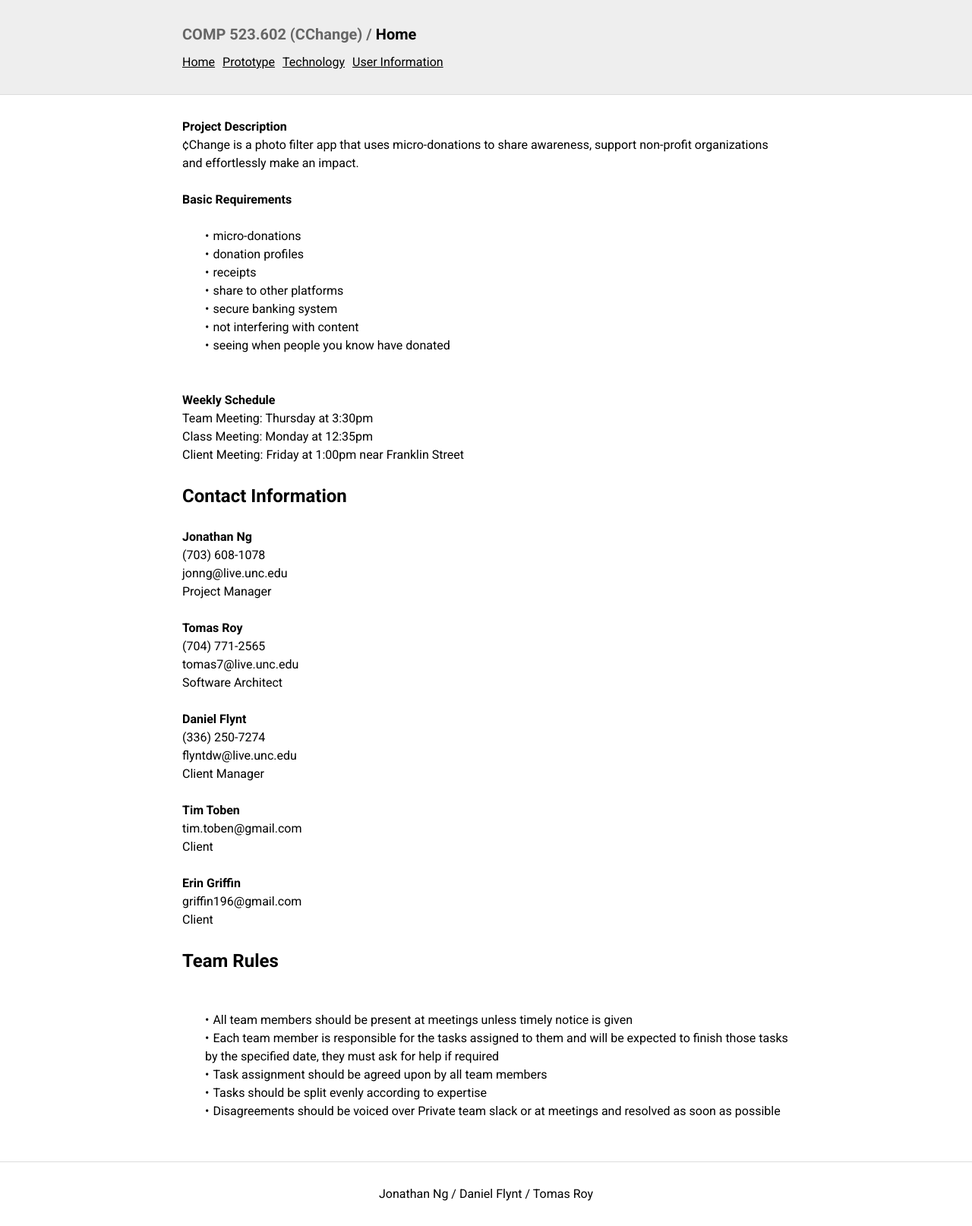
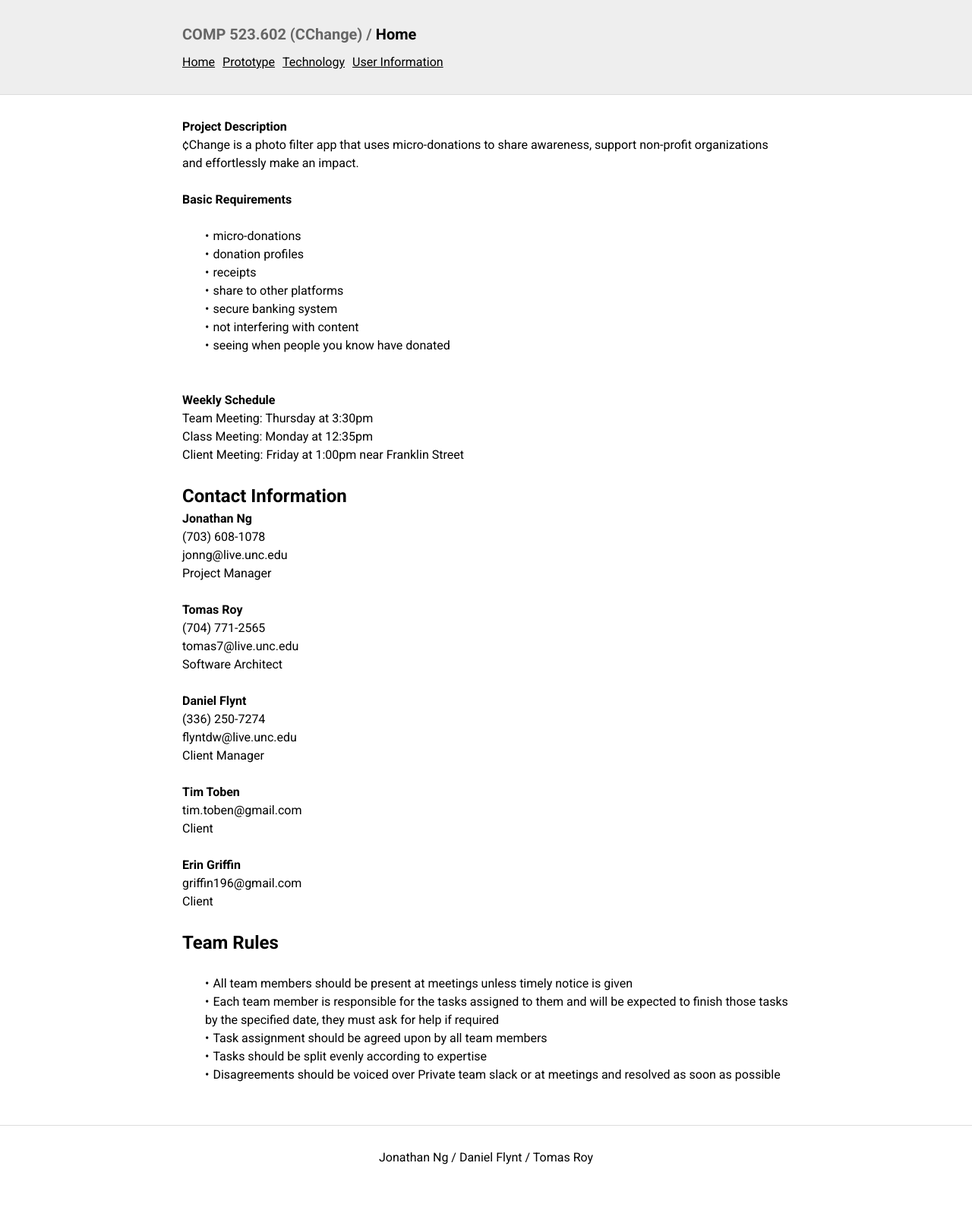
Before and after one commit to comp523-602/cchange-project, a Jekyll site: the page built from index.md, in a window 1280 px wide. Shown: the whole page at 76% size. Built offline with Jekyll 4.4.1, drawn with Linux system fonts in a browser that asks for light colours; after the commit the page ends 1566 px from its top, so only the background shows below that.

Commit message:
inline headers for newline issue

```diff
--- a/css/main.scss
+++ b/css/main.scss
@@ -30,6 +30,7 @@ footer {
 
 // Content
 .content {
+	h1, h2, h3 {display:inline-block;}
 	ul {
 		margin:0px; padding:0px; padding-left:30px;
 		li {
```
